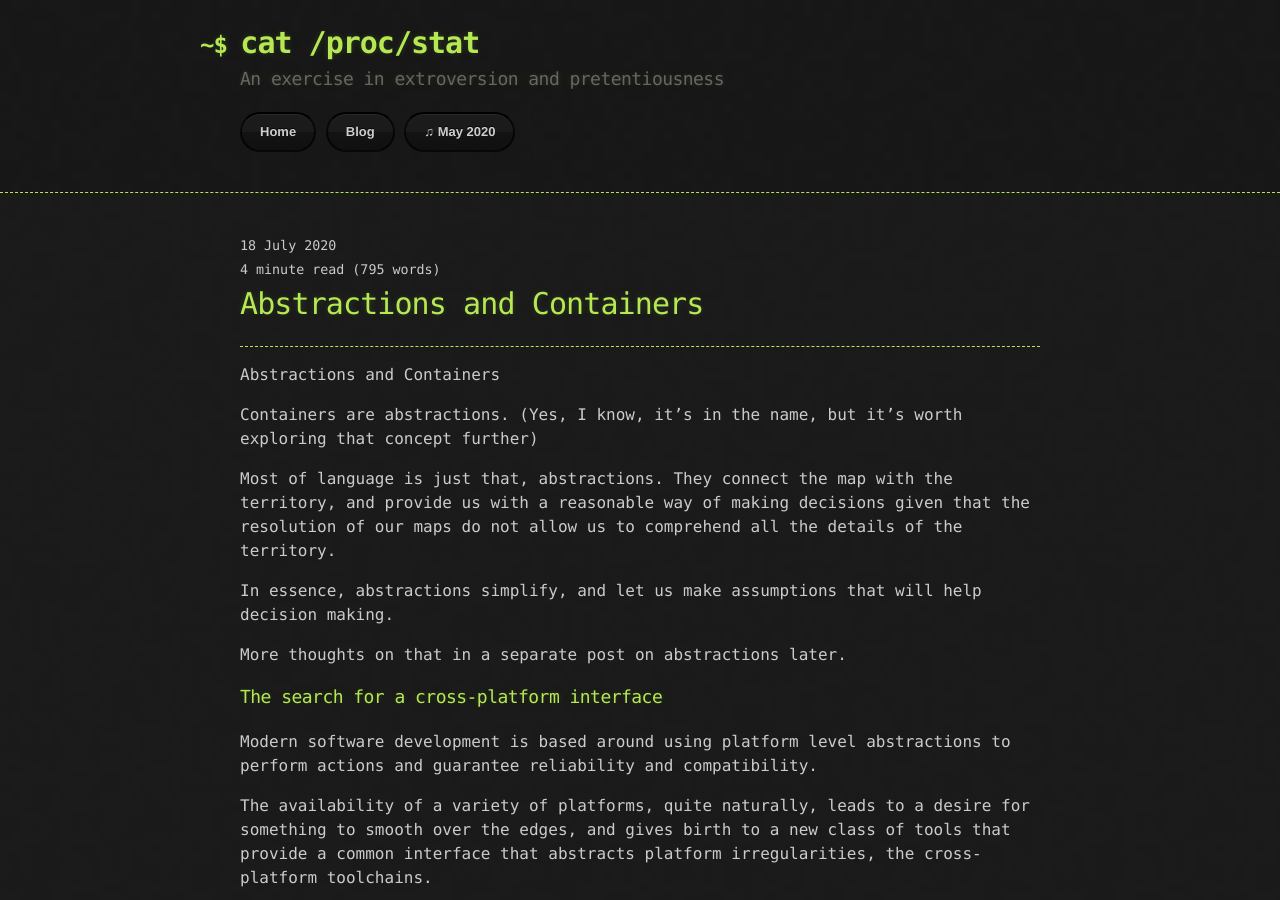
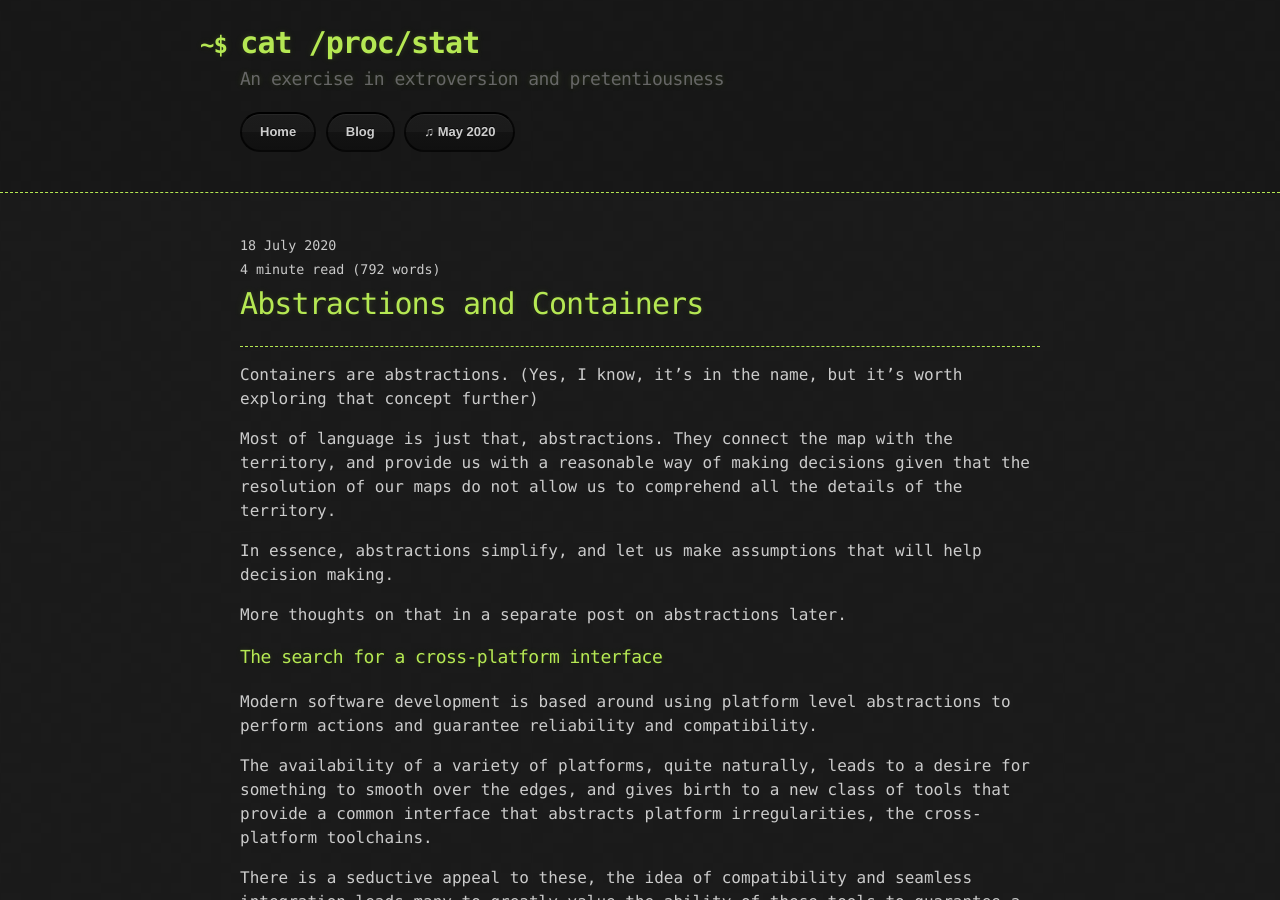
Before and after one commit to paranoidsp/paranoidsp.github.io, a Jekyll site: the page built from _posts/2020-07-18-abstractions-and-containers.md, in a window 1280 px wide and 900 px high. Built offline with Jekyll 4.4.1, drawn with Linux system fonts in a browser that asks for light colours.

Commit message:
feat: update post description

```diff
--- a/_posts/2020-07-18-abstractions-and-containers.md
+++ b/_posts/2020-07-18-abstractions-and-containers.md
@@ -4,8 +4,6 @@ title: Abstractions and Containers
 tags: [ abstractions, concepts, containers, rambling, notes, docker ]
 ---
 * * *
-Abstractions and Containers
-
 Containers are abstractions. (Yes, I know, it's in the name, but it's worth
 exploring that concept further)
 
```
